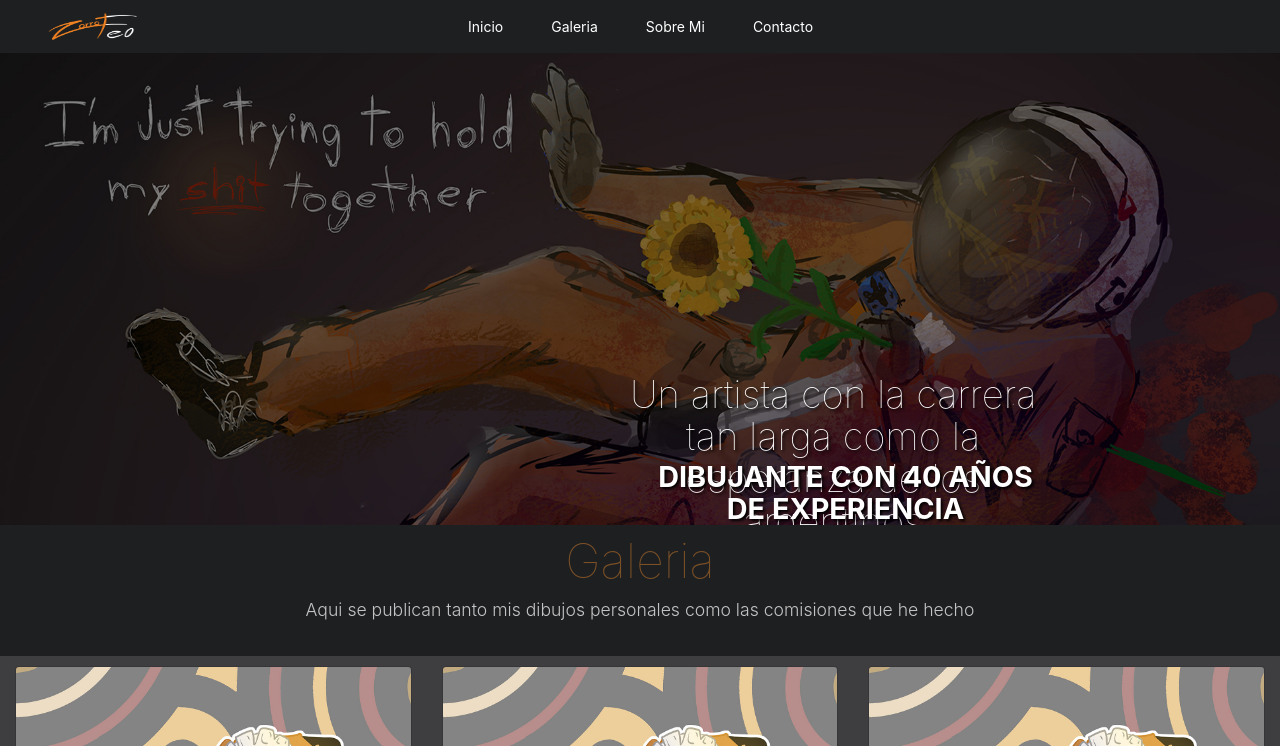
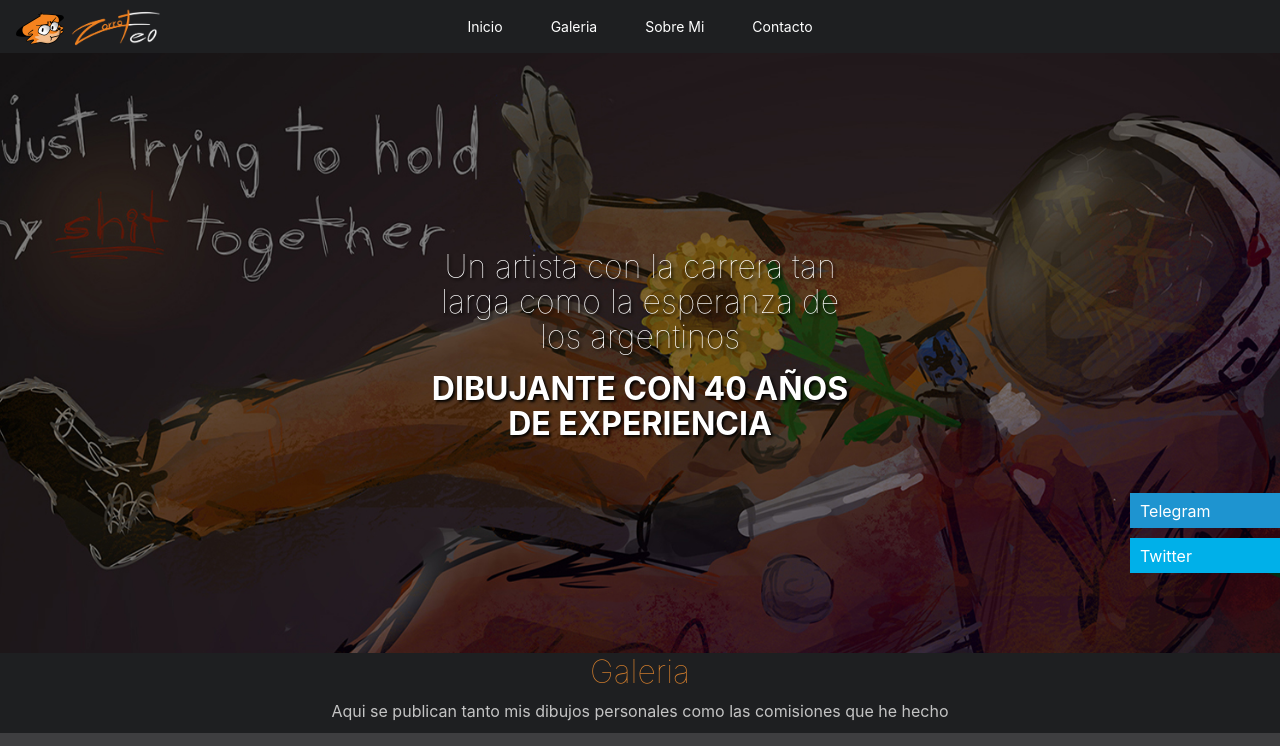
Before and after one commit to zorrofeo/zorrofeo.github.io, a plain HTML site: page index.html in a window 1280 px wide. Shown: the top 746 px of the page. Drawn offline with nearby package versions, Linux system fonts and the light colour scheme.

Commit message:
new desing

```diff
--- /dev/null
+++ b/css/banner.css
@@ -0,0 +1,53 @@
+.banner-fondo{
+    height: 75vh;
+    background-attachment: inherit;
+    background-position: center;
+    background-repeat: no-repeat;
+    background-size: cover;
+    background-image: url("../img/header.jpg");
+    position: relative;
+}
+
+.banner-letras{
+    position: absolute;
+    left: 50%;
+    top: 50%;
+    color: white;
+    transform: translate(-50%,-50%);
+    font-size: 4vh;
+    color: white;
+    width: 33%;
+    font-weight: 100;
+    line-height: 110%;
+    text-shadow: 2px 2px 3px rgba(0, 0, 0, 1);
+}
+
+.banner-redes{
+    position: absolute;
+    bottom: 0%;
+    right: 0%;
+    margin: auto;
+    margin-bottom: 10px;
+    width: 150px;
+    height: 150px;
+}
+
+.telegram{
+    background-color: #1e94d0;
+    height: 35px;
+}
+
+.twitter{
+    background-color: #00b0e9;
+    height: 35px;
+    margin-top: 10px;
+}
+
+.banner-redes a{
+    display: flex;
+    margin-left: 10px;
+    align-items: center;
+    text-decoration: none;
+    color: white;
+    height: 100%;
+}
--- a/css/style.css
+++ b/css/style.css
@@ -1,50 +1,51 @@
-#menu{
-    background-color: #1e1f21;
+*{
+    margin: 0;
+    padding: 0;
+    box-sizing: border-box;
 }
 
-#menu ul{
-    list-style: none;
-    margin: 0;
-    padding: 5px 30px;
+.img-navbar{
+    position: absolute;
+    margin-top: -45px;
+    margin-left: 55px;
 }
 
-#menu li{
-    display: inline;
-    margin: 0;
-    text-align: center;
+.logo-navbar{
+    position: absolute;
+    margin-top: -50px;
+    margin-left: 15px;
 }
 
-#menu li a{
-    color: white;
-    padding: 5px 30px;
-    text-decoration: none;
-    font-size: small;
-    text-align: center;
+.navbar-dark .navbar-nav .nav-link:focus,
+.navbar-dark .navbar-nav .nav-link:hover,
+.navbar-dark .navbar-nav .nav-link:active {
+    color: #d7802d !important;
 }
 
-#menu li a:hover{
-    background-color: cornflowerblue;
-    color: white;
+.navbar-dark {
+    font-size: 14px;
+    background-color: rgba(30, 31, 33, 1) !important;
 }
 
-@media screen and (max-width: 747px){
-    #menu ul{
-        padding: 0;
-    }
-    #menu ul li{
-        margin-right: -3px;
-        display: inline-block;
-        text-align: center;
-        width: 33%;
-    }
-
-    #menu li a{
-        display: list-item;
-    }
+.navbar-dark .navbar-nav>li>a {
+    color: rgba(255, 255, 255, 1) !important;
 }
 
-@media screen and (max-width: 480px){
-    #menu ul li{
-        width: 100%;
-    }
+.galeria{
+    background-color:  rgba(30, 31, 33, 1);
+    height: 5rem;
 }
+
+.galeria h2{
+    color: #d7802d;
+    font-weight: lighter;
+}
+
+.galeria p{
+    color: #c4c4c4;
+}
+
+.galeria-imagenes{
+    background-color: #3e3e40;
+    padding-top: 1rem;
+}
--- a/index.html
+++ b/index.html
@@ -1,5 +1,5 @@
 <!DOCTYPE html>
-<html lang="en">
+<html lang="es">
 <head>
     <meta charset="UTF-8">
     <meta name="viewport" content="width=device-width, initial-scale=1, shrink-to-fit=no">
@@ -7,90 +7,16 @@
 
     <!---Librerias--->
     <link rel="stylesheet" href="https://cdn.jsdelivr.net/npm/bootstrap@4.5.3/dist/css/bootstrap.min.css" integrity="sha384-TX8t27EcRE3e/ihU7zmQxVncDAy5uIKz4rEkgIXeMed4M0jlfIDPvg6uqKI2xXr2" crossorigin="anonymous">
-    <style>
-        body{background-color: black !important;}
-
-        .navbar-dark .navbar-nav .nav-link:focus,
-        .navbar-dark .navbar-nav .nav-link:hover,
-        .navbar-dark .navbar-nav .nav-link:active {
-            color: #d7802d !important;
-        }
-
-        .navbar-dark {
-        font-size: 14px;
-        background-color: rgba(30, 31, 33, 1) !important;
-        }
-
-        .navbar-dark .navbar-nav>li>a {
-        color: rgba(255, 255, 255, 1) !important;
-        }
-
-        .hd-bg{
-            width: 100%;
-        }
-
-        .caja{
-            position: relative;
-            display: inline-block;
-        }
-
-        .texto1{
-            position: absolute;
-            top: 20rem;
-            left: 39.5rem;
-            text-align: center;
-            font-size: 2.4rem;
-            color: white;
-            width: 33%;
-            font-weight: 100;
-            line-height: 110%;
-            text-shadow: 2px 2px 3px rgba(0, 0, 0, 1);
-        }
-
-        .texto2{
-            position: absolute;
-            top: 25.5rem;
-            left: 41.5rem;
-            text-align: center;
-            font-size: 1.8rem;
-            color: white;
-            width: 30%;
-            font-weight: 700;
-            line-height: 110%;
-            text-shadow: 2px 2px 3px rgba(0, 0, 0, 1);
-        }
-
-        .gl-cabeza{
-            color: #7b5027 ;
-            font-size: 3rem;
-            font-weight: 100;
-        }
-
-        .gl-texto{
-            color: #c4c4c4;
-            font-weight: 300;
-            font-size: 1.1rem;
-            padding-bottom: 2rem;
-        }
-
-        .caja2{
-            background-color: #1e1f21;
-        }
-
-
-    </style>
-
+    <link rel="stylesheet" href="css/banner.css">
+    <link rel="stylesheet" href="css/style.css">
 </head>
 
 
 <body>
-    <div class="">
-        <!---NAVBAR--->
-        <div class="row">
-            <div class="col">
+
+    <header>
         <nav class="navbar navbar-expand-sm bg-dark navbar-dark">
-                    <img style="margin-left: 1rem;" src="/img/Firma.png" width="120" height="30" alt="">
-                    <ul class="navbar-nav mx-auto" style="width: 33rem;">
+            <ul class="navbar-nav mx-auto">
                 <li class="nav-item">
                     <a class="nav-link mx-3" href="#">Inicio</a>
                 </li>
@@ -105,51 +31,43 @@
                 </li>
             </ul>
         </nav>
+        <img class="logo-navbar" src="/img/Logo.png" width="50" height="50" alt="">
+        <img class="img-navbar" src="/img/Firma.png" width="120" height="40" alt="">
+    </header>
+
+    <section>
+
+        <div class="banner-fondo">
+
+            <div class="banner-letras text-center">
+                <p>Un artista con la carrera tan larga como la esperanza de los argentinos</p>
+                <p style="font-weight: 700;">DIBUJANTE CON 40 AÑOS DE EXPERIENCIA</p>
+            </div>
+
+            <div class="banner-redes">
+                <div class="telegram">
+                    <a href="#">Telegram</a>
+                </div>
+                <div class="twitter">
+                    <a href="#">Twitter</a>
                 </div>
             </div>
-        <!---HEADER--->
-        <div class="row">
-            <div class="col caja">
-                <img class="hd-bg" src="/img/header.jpg" alt="">
-                <div class="texto1">Un artista con la carrera tan larga como la esperanza de los argentinos</div>
-                <div class="texto2">DIBUJANTE CON 40 AÑOS DE EXPERIENCIA</div>
-            </div>
-        </div>
-        <!---GALERIA--->
-        <div class="container-fluid">
-            <div class="row">
-                <div class="col caja2 text-center">
-                    <div class="gl-cabeza">Galeria</div>
-                    <div class="gl-texto"">Aqui se publican tanto mis dibujos personales como las comisiones que he hecho</div>
-                </div>
-            </div>
-        </div>
-        <!---IMAGENES--->
-        <div class="container-fluid">
-            <div class="row">
-                <div class="col text-center" style="background-color: #3e3e40; padding-top: 10px;">
-                    <div class="card-deck" >
-                        <div class="card" style="background-color: #3e3e40 ;" >
-                          <img src="img/logo_alt.jpg" class="card-img-top" alt="...">
-                          <div class="card-body">
 
         </div>
+    </section>
+
+    <section>
+        <div class="galeria text-center">
+            <h2>Galeria</h2>
+            <p>Aqui se publican tanto mis dibujos personales como las comisiones que he hecho</p>
         </div>
-                        <div class="card" style="background-color: #3e3e40 ;">
-                          <img src="img/logo_alt.jpg" class="card-img-top" alt="...">
-                          <div class="card-body">
+
+        <div class="galeria-imagenes mx-auto text-center">
+			<img src="img/logo_alt.jpg" alt="" width="20%" height="20%"/>
+        	<img src="img/logo_alt.jpg" alt="" width="20%" height="20%"/>
+			<img src="img/logo_alt.jpg" alt="" width="20%" height="20%"/>
+			<img src="img/logo_alt.jpg" alt="" width="20%" height="20%"/>
         </div>
-                        </div>
-                        <div class="card" style="background-color: #3e3e40 ;">
-                          <img src="img/logo_alt.jpg" class="card-img-top" alt="...">
-                          <div class="card-body">
-
-                          </div>
-                        </div>
-                      </div>
-                </div>
-            </div>
-        </div>
-    </div>
+    </section>
 </body>
 </html>
```
Also changed, not shown: index.old.html (added, +84 -0 lines), prueba.html (deleted, +0 -76 lines), img/Logo.png (added), img/zorro-logo.jpg (deleted), 1 other file. Lines whose indentation alone changed are shown as unchanged.
